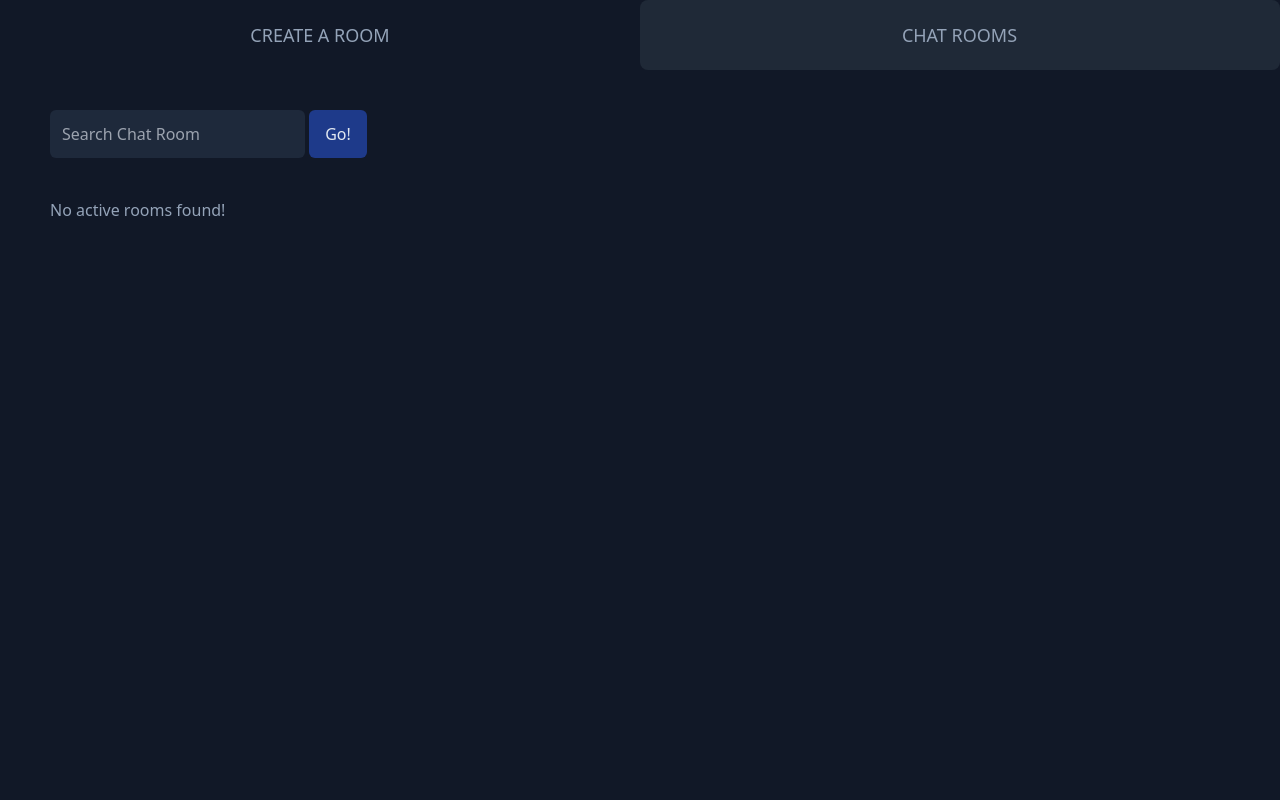
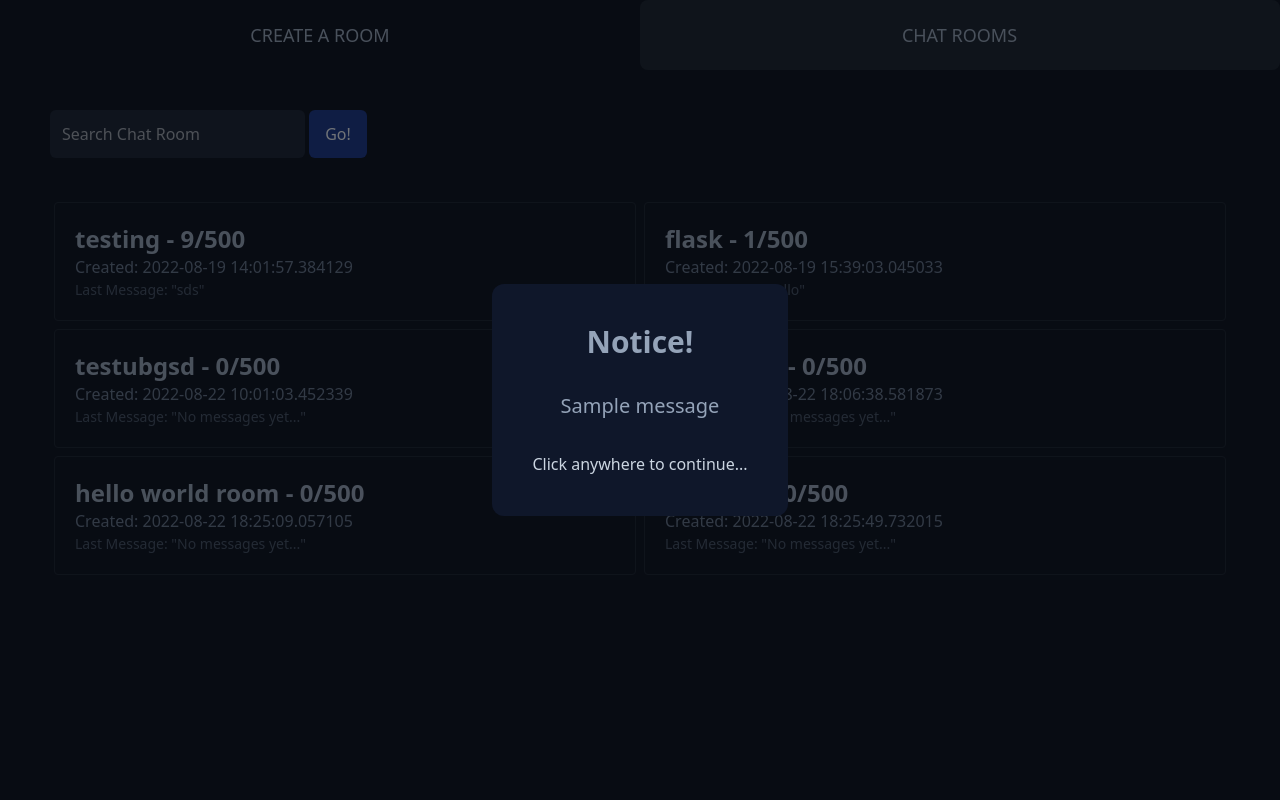
Before and after one commit to Ladsyf/Cheese-Public-Chatroom, a Flask app: page / in a window 1280 px wide. Run offline with Flask 2, Linux system fonts and the light colour scheme; data comes from the database, SQL or seed files in the repository; both versions use the stored data as it was after the commit; tables that the repository leaves empty hold one stand-in row (values such as "Sample post"); one stand-in notice (Sample message) is shown.

Commit message:
flash messages added, changed max messages to 500

```diff
--- a/app.py
+++ b/app.py
@@ -17,14 +17,16 @@ import time
 
 app = Flask(__name__)
 
-app.config['SQLALCHEMY_DATABASE_URI'] = 'postgresql://fcvfynsismyhnc:2d819455cbdf3297b9e1bebf9c5b12c8f777eefa5a8aad60709db0789e9d5255@ec2-54-85-56-210.compute-1.amazonaws.com:5432/davqk24266br2q'
-#app.config['SQLALCHEMY_DATABASE_URI'] = 'sqlite:///cheese.db'
+#app.config['SQLALCHEMY_DATABASE_URI'] = 'postgresql://fcvfynsismyhnc:2d819455cbdf3297b9e1bebf9c5b12c8f777eefa5a8aad60709db0789e9d5255@ec2-54-85-56-210.compute-1.amazonaws.com:5432/davqk24266br2q'
+app.config['SQLALCHEMY_DATABASE_URI'] = 'sqlite:///cheese.db'
 app.config['SQLALCHEMY_TRACK_MODIFICATIONS'] = False
 app.config['SECRET_KEY'] = '*$0)rdca5#fNJLFfF]3E'
 socketio = SocketIO(app)
 
 db = SQLAlchemy(app)
-max_messages = 800
+max_messages = 500
+max_participants = 3
+max_rooms = 6
 
 class Rooms(db.Model):
     RID = db.Column(db.Integer, primary_key=True)
@@ -74,8 +76,11 @@ def index():
 
 @app.route('/createroom', methods=['GET', 'POST'])
 def createroom():
+    roomQuery = Rooms.query.count()
     if request.method == "POST":
-        if not request.form['name']:
+        if roomQuery >= max_rooms:
+            flash("Sorry, the creation of rooms are currently closed due to maximum numbers of rooms")
+        elif not request.form['name']:
             flash('Please Enter a Room Name!')
         elif Rooms.query.filter_by(name=request.form['name']).first():
             flash('Name already exists!')
@@ -85,8 +90,7 @@ def createroom():
 
             db.session.add(room)
             db.session.commit()
-            flash('Successfully Added!')
-            return redirect(url_for('index'))
+            return redirect(url_for('roomview', RID = room.RID, name = room.name))
     return render_template('createroom.html')
 
 @app.route('/room/<RID>/<name>', methods=['GET', 'POST'])
@@ -106,10 +110,15 @@ def roomview(RID, name):
 
     room = Rooms.query.filter_by(RID=RID, name=name).first()
     messages = Logs.query.filter_by(RID=RID).all()
+    #room.chatters = 0
     db.session.commit()
     chatters = room.chatters
     if room:
-        return render_template('room.html', RID = RID, name = name, room = room, messages = messages, chatters = chatters)
+        if chatters < max_participants:
+            return render_template('room.html', RID = RID, name = name, room = room, messages = messages, chatters = chatters)
+        else:
+            flash("The room is currently full, please try again later")
+            return redirect(url_for('index'))
     else:
         return redirect(url_for('index'))
 
@@ -139,6 +148,11 @@ def addMsg():
 @app.route('/session', methods=['GET', 'POST'])
 def session():
     return render_template('session.html')
+
+@app.route('/copyLink')
+def copyLink():
+    flash("Link coppied!")
+    return render_template('partial/copyNoticeFlash.html')
 
 def messageReceived(methods=['GET', 'POST']):
     print('message was received!!!')
@@ -171,6 +185,7 @@ def on_disconnecting():
     on_leave(channel)
 
 
+
 def updateChattersCount(RID, isAdd, methods=['GET', 'POST']):
     room = Rooms.query.filter_by(RID = RID).first()
 
@@ -183,5 +198,15 @@ def updateChattersCount(RID, isAdd, methods=['GET', 'POST']):
     chatters = room.chatters
     socketio.emit('update participants', chatters, room = RID)
 
+def onServerReset_ResetParticipants():
+    #this ensures that the participants are back to 0 when the server starts
+    room = Rooms.query.all()
+    for r in room:
+        r.chatters = 0
+        db.session.commit()
+
+
+onServerReset_ResetParticipants()
+
 if __name__ == '__main__':
     socketio.run(app, debug=True)
--- a/static/dist/css/output.css
+++ b/static/dist/css/output.css
@@ -562,6 +562,10 @@ video {
   position: static;
 }
 
+.fixed {
+  position: fixed;
+}
+
 .absolute {
   position: absolute;
 }
@@ -631,6 +635,16 @@ video {
   height: calc(55vh - 45px);
 }
 
+.h-screen {
+  height: 100vh;
+}
+
+.h-fit {
+  height: -webkit-fit-content;
+  height: -moz-fit-content;
+  height: fit-content;
+}
+
 .h-\[calc\(100vh-230px\)\] {
   height: calc(100vh - 230px);
 }
@@ -657,6 +671,10 @@ video {
 
 .w-2\/12 {
   width: 16.666667%;
+}
+
+.w-screen {
+  width: 100vw;
 }
 
 .w-6\/12 {
@@ -717,6 +735,10 @@ video {
   border-radius: 0.25rem;
 }
 
+.rounded-xl {
+  border-radius: 0.75rem;
+}
+
 .rounded-lg {
   border-radius: 0.5rem;
 }
@@ -765,11 +787,6 @@ video {
   border-color: transparent;
 }
 
-.border-red-50 {
-  --tw-border-opacity: 1;
-  border-color: rgb(254 242 242 / var(--tw-border-opacity));
-}
-
 .bg-slate-800 {
   --tw-bg-opacity: 1;
   background-color: rgb(30 41 59 / var(--tw-bg-opacity));
@@ -785,6 +802,15 @@ video {
   background-color: rgb(17 24 39 / var(--tw-bg-opacity));
 }
 
+.bg-black\/\[\.5\] {
+  background-color: rgb(0 0 0 / .5);
+}
+
+.bg-slate-900 {
+  --tw-bg-opacity: 1;
+  background-color: rgb(15 23 42 / var(--tw-bg-opacity));
+}
+
 .p-3 {
   padding: 0.75rem;
 }
@@ -795,6 +821,10 @@ video {
 
 .p-5 {
   padding: 1.25rem;
+}
+
+.p-10 {
+  padding: 2.5rem;
 }
 
 .p-6 {
@@ -819,6 +849,11 @@ video {
 .py-4 {
   padding-top: 1rem;
   padding-bottom: 1rem;
+}
+
+.py-8 {
+  padding-top: 2rem;
+  padding-bottom: 2rem;
 }
 
 .py-5 {
@@ -867,6 +902,16 @@ video {
   line-height: 1.75rem;
 }
 
+.text-3xl {
+  font-size: 1.875rem;
+  line-height: 2.25rem;
+}
+
+.text-base {
+  font-size: 1rem;
+  line-height: 1.5rem;
+}
+
 .font-medium {
   font-weight: 500;
 }
@@ -881,6 +926,10 @@ video {
 
 .font-normal {
   font-weight: 400;
+}
+
+.font-bold {
+  font-weight: 700;
 }
 
 .font-extralight {
@@ -907,15 +956,26 @@ video {
   color: rgb(71 85 105 / var(--tw-text-opacity));
 }
 
-.text-red-50 {
+.text-slate-300 {
   --tw-text-opacity: 1;
-  color: rgb(254 242 242 / var(--tw-text-opacity));
+  color: rgb(203 213 225 / var(--tw-text-opacity));
+}
+
+.underline {
+  -webkit-text-decoration-line: underline;
+          text-decoration-line: underline;
 }
 
 .transition {
   transition-property: color, background-color, border-color, fill, stroke, opacity, box-shadow, transform, filter, -webkit-text-decoration-color, -webkit-backdrop-filter;
   transition-property: color, background-color, border-color, text-decoration-color, fill, stroke, opacity, box-shadow, transform, filter, backdrop-filter;
   transition-property: color, background-color, border-color, text-decoration-color, fill, stroke, opacity, box-shadow, transform, filter, backdrop-filter, -webkit-text-decoration-color, -webkit-backdrop-filter;
+  transition-timing-function: cubic-bezier(0.4, 0, 0.2, 1);
+  transition-duration: 150ms;
+}
+
+.transition-opacity {
+  transition-property: opacity;
   transition-timing-function: cubic-bezier(0.4, 0, 0.2, 1);
   transition-duration: 150ms;
 }
--- a/static/src/script.js
+++ b/static/src/script.js
@@ -55,3 +55,7 @@ function send(RID, Message){
         console.log("test")
     });
 }
+
+function flushflash(){
+    $('.flushflash').hide();
+}
--- a/templates/layouts/layout_land.html
+++ b/templates/layouts/layout_land.html
@@ -4,8 +4,23 @@
     <meta charset="UTF-8">
     <title>Cheese</title>
     <link rel="stylesheet" href="{{url_for('static',filename='dist/css/output.css')}}">
+    <script src="https://ajax.googleapis.com/ajax/libs/jquery/3.6.0/jquery.min.js"></script>
+    <script src = "{{url_for('static', filename='src/script.js')}}"></script>
 </head>
 <body class = "bg-gray-900">
+    {% if get_flashed_messages(with_categories = true) %}
+    <div class = "fixed flushflash flex items-center justify-center h-screen w-screen bg-black/[.5] block text-slate-400 transition-opacity" onclick = "flushflash()">
+        <div class =  "bg-slate-900 h-fit justify-center text-lg items-center text-center text-xl rounded-xl p-10">
+            <h3 class = "font-bold text-3xl">Notice!</h3>
+            <p class = "py-8">
+                {% for category, flashMSG in get_flashed_messages(with_categories = true) %}
+                    {{flashMSG}}
+                    {% endfor %}
+            </p>
+            <p class = "text-base text-slate-300">Click anywhere to continue...</p>
+        </div>
+    </div>
+    {% endif %}
     <div class = "flex flex-wrap w-full">
         <a href="/createroom" class = "create-room w-6/12 rounded-lg text-center text-slate-400 text-lg py-5 font-extralight border border-transparent">
 
--- a/templates/listrooms.html
+++ b/templates/listrooms.html
@@ -27,7 +27,7 @@
             <div class = "border border-gray-800 w-[calc(50%-8px)] m-1 rounded p-5 overflow-hidden hover:bg-gray-800 transition">
                 <a href = {{url_for('roomview', RID = room.RID, name = room.name)}}>
                     <h2 class = "text-slate-400 text-2xl cursor-pointer font-semibold truncate hover:underline">
-                        {{room.name}} - {{room.messages}}/800
+                        {{room.name}} - {{room.messages}}/500
                     </h2>
                 </a>
                 <p class = "text-slate-500">Created: {{room.date}}</p>
--- a/templates/partial/chatlog.html
+++ b/templates/partial/chatlog.html
@@ -17,4 +17,5 @@
                     {% endfor %}
                 {% endif %}
                 <p class = "text-slate-400 text-center mb-[50px]">An anonymous started this chat room!</p>
+                <p class = "text-slate-400 text-center mb-[50px]">Click <button class = "underline" onclick = "copyLink()" >Here</button> to Copy this room's link</p>
             </div>
```
Also changed, not shown: templates/layouts/layout_room.html (+29 -4 lines), templates/partial/copyNoticeFlash.html (added, +13 -0 lines), cheese.db, 1 other file.
